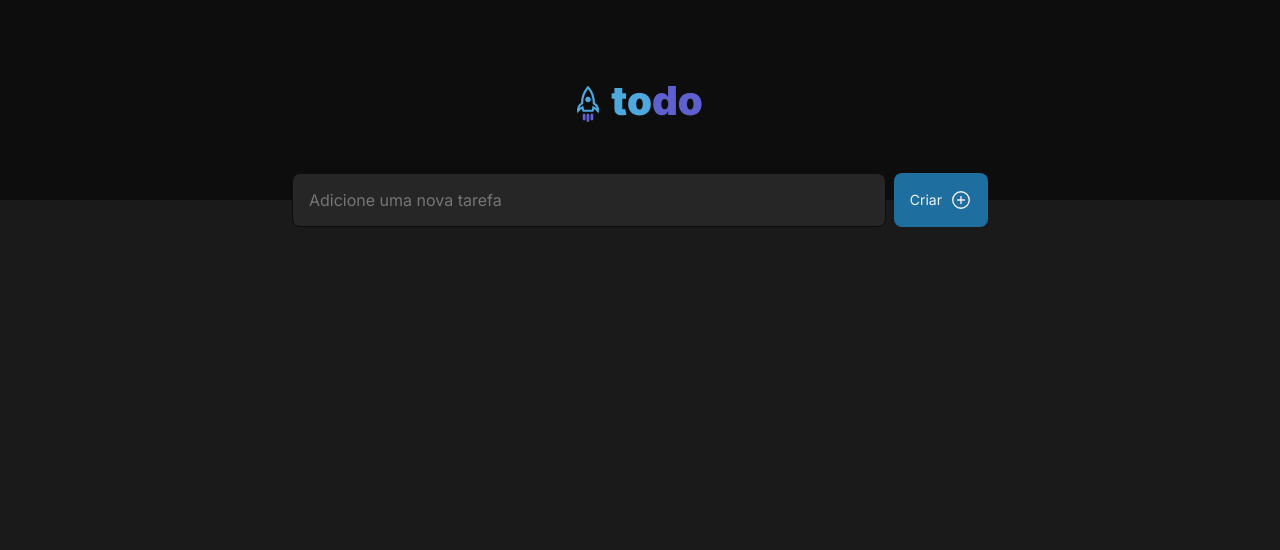
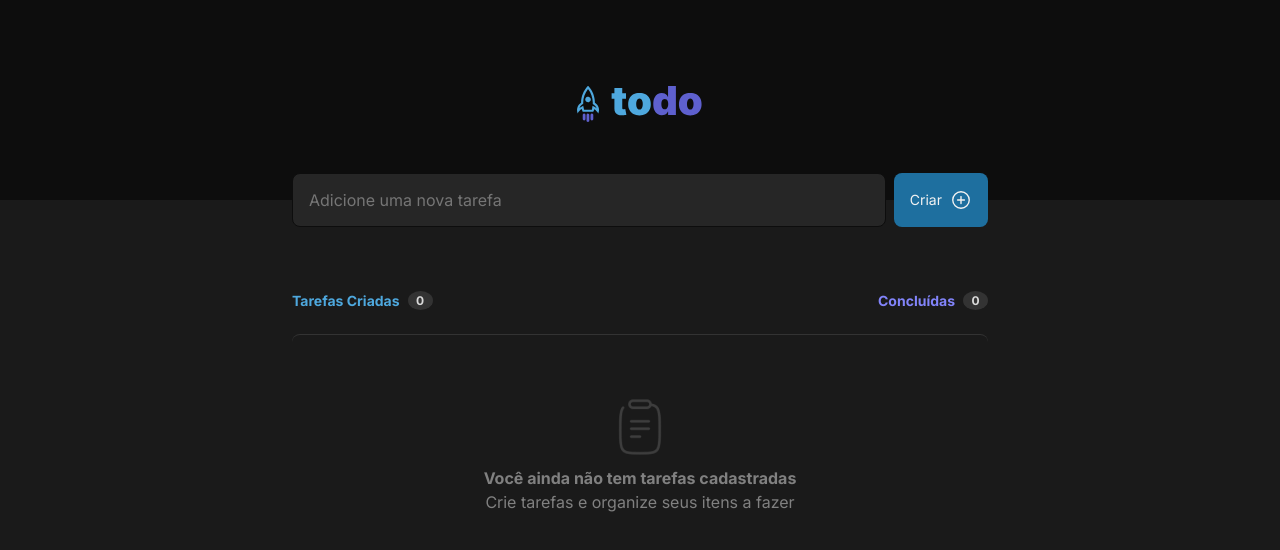
Before and after one commit to lucasfreittas/todo-list, a React (Vite) app: page / in a window 1280 px wide. Shown: the top 550 px of the page. Built offline with nearby package versions, Linux system fonts and the light colour scheme.

Commit message:
empty list ok

```diff
--- a/src/App.jsx
+++ b/src/App.jsx
@@ -3,6 +3,7 @@ import styles from './app.module.css'
 
 import { SearchBar } from './components/Search Bar';
 import { Header } from './components/Header';
+import { List } from './components/List';
 
 
 export function App() {
@@ -10,8 +11,9 @@ export function App() {
     <>
       <Header/>
 
-      <section className={styles.content}>
+      <section className={styles.appContent}>
         <SearchBar/>
+        <List />
       </section>
 
 
--- a/src/app.module.css
+++ b/src/app.module.css
@@ -1,3 +1,11 @@
+
+
 header{
     height: 20rem;
 }
+
+.appContent{
+    margin: -4.7rem auto;
+    max-width: 73.6rem;
+    padding: 2rem;
+}
--- /dev/null
+++ b/src/components/List/List.module.css
@@ -0,0 +1,75 @@
+.listHeader{
+    display: flex;
+    justify-content: space-between;
+    margin-top: 6.4rem;
+    margin-bottom: 2.4rem;
+}
+
+.listHeader span{
+
+        font-size: 1.2rem;
+        color: var(--gray-200);
+        font-weight: bold;
+        background-color: var(--gray-400);
+        border-radius: 50%;
+        padding: 0.8rem;
+        width: 2.5rem;
+        height: 1.9rem;
+        display: flex;
+        align-items: center;
+        justify-content: center;
+}
+
+.createdTasks{
+    display: flex;
+    align-items: center;
+    gap: 0.8rem;
+
+    > p {
+        font-size: 1.4rem;
+        color: var(--blue-300);
+        font-weight: bold;
+    }
+}
+
+.totalTasks{
+    display: flex;
+    align-items: center;
+    gap: 0.8rem;
+
+    > p {
+        font-size: 1.4rem;
+        color: var(--purple-300);
+        font-weight: bold;
+    }
+}
+
+.listContent{
+    padding: 6.4rem 0;
+    border-top: 1px solid var(--gray-400);
+    border-radius: 8px;
+}
+
+.emptyList{
+    display: flex;
+    flex-direction: column;
+    justify-content: center;
+    align-items: center;
+    width: 100%;
+}
+
+.emptyList p {
+        font-size: 1.6rem;
+        font-weight: bold;
+        color: var(--gray-300);
+        line-height: 1.4rem;
+        margin-top: 1.6rem;
+        margin-bottom: 1rem;
+}
+
+.emptyList span {
+    font-size: 1.6rem;
+    font-weight: normal;
+    color: var(--gray-300);
+    line-height: 1.4rem;
+}
--- /dev/null
+++ b/src/components/List/index.jsx
@@ -0,0 +1,47 @@
+import styles from './List.module.css';
+import ClipboardImg from '../../assets/Clipboard.png'
+
+export function List(){
+    const tasks = [
+        // {
+        //     id: 1,
+        //     description: "Teste de tarefa incompleta",
+        //     completed: false
+        // },
+        // {
+        //     id: 2,
+        //     description: "Teste de tarefa completa",
+        //     completed: true
+        // }
+    ]
+
+    return(
+     <>
+        <section className={styles.listHeader}>
+
+            <div className={styles.createdTasks}>
+                <p>Tarefas Criadas</p>
+                <span>0</span>
+            </div>
+
+            <div className={styles.totalTasks}>
+                <p>Concluídas</p>
+                <span>0</span>
+            </div>
+
+        </section>
+
+        <section className={styles.listContent}>
+
+            {tasks.length > 0 ? tasks.map(task => (
+                <li key={task.id}>{task.description}</li>
+            )): <div className={styles.emptyList}>
+                    <img src={ClipboardImg} alt="Imagem de um Clipboard" />
+                    <p>Você ainda não tem tarefas cadastradas</p>
+                    <span>Crie tarefas e organize seus itens a fazer</span>
+                </div>
+            }
+        </section>
+     </>
+    )
+}
--- a/src/components/Search Bar/SearchBar.module.css
+++ b/src/components/Search Bar/SearchBar.module.css
@@ -1,11 +1,10 @@
 fieldset{
     display: flex;
-    max-width: 73.6rem;
+    width: 100%;
     align-items: center;
     justify-content: center;
-    margin: -4.7rem auto;
+    margin: 0 auto;
     gap: 0.8rem;
-    padding: 2rem;
     border: none;
 
 }
@@ -44,7 +43,7 @@ fieldset{
 
 .button:hover{
     filter: brightness(120%);
-    transition:  all 0.2s ease-in-out;
+    transition:  all 0.1s ease-in-out;
 }
 
 .button:focus{
@@ -52,6 +51,6 @@ fieldset{
 }
 
 .button:active{
-    transform: scale(0.9);
+    transform: scale(0.95);
     transition:  all 0.1s ease-in-out;
 }
```
Also changed, not shown: src/assets/Clipboard.png (added).
